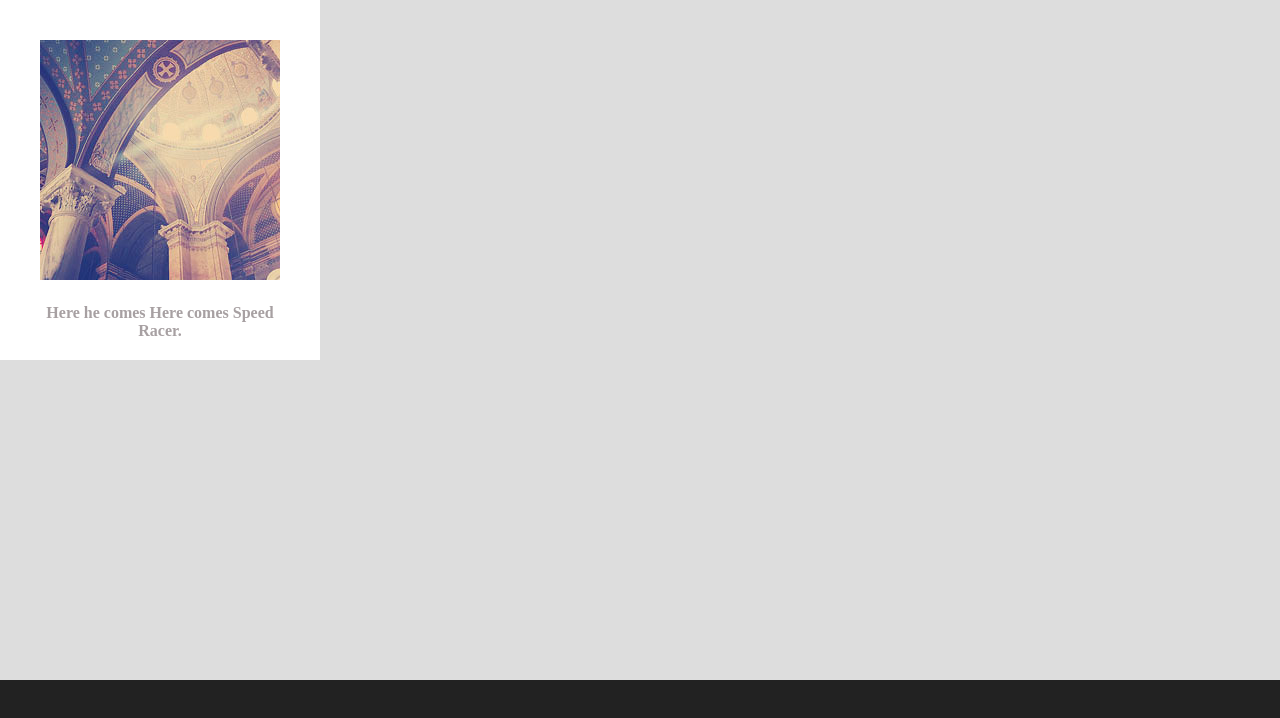
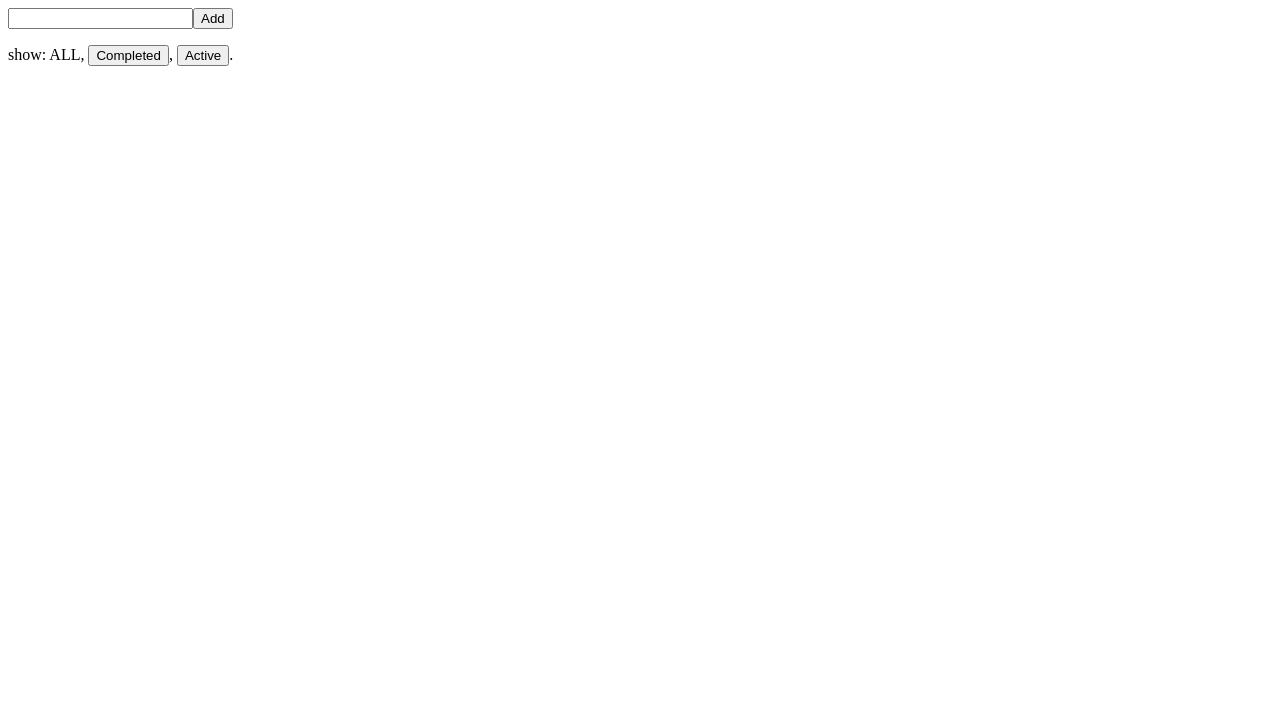
Before and after one commit to HeeBooo/react-gallery, a React app: page / in a window 1280 px wide. Shown: the top 718 px of the page. Built offline with nearby package versions, Linux system fonts and the light colour scheme.

Commit message:
add some new files

```diff
--- a/package.json
+++ b/package.json
@@ -30,9 +30,12 @@
     "postcss-flexbugs-fixes": "3.2.0",
     "postcss-loader": "2.0.6",
     "promise": "8.0.1",
+    "prop-types": "^15.6.0",
     "react": "^16.0.0",
     "react-dev-utils": "^4.1.0",
     "react-dom": "^16.0.0",
+    "react-redux": "^5.0.6",
+    "redux": "^3.7.2",
     "style-loader": "0.18.2",
     "sw-precache-webpack-plugin": "0.11.4",
     "url-loader": "0.5.9",
@@ -49,6 +52,7 @@
   "devDependencies": {
     "echarts": "^3.7.2",
     "node-sass": "^4.5.3",
+    "redux-devtools": "^3.4.0",
     "sass-loader": "^6.0.6"
   },
   "jest": {
--- /dev/null
+++ b/src/actions.js
@@ -0,0 +1,35 @@
+// action类型
+const ADD_TODO = 'ADD_TODO';
+const COMPLETE_TODO = 'COMPLETE_TODO';
+const SET_VISIBILITY_FILTER = 'SET_VISIBILITY_FILTER';
+
+// 其他常量
+const VisibilityFilters = {
+    SHOW_ALL: 'SHOW_ALL',
+    SHOW_COMPLETED: 'SHOW_COMPLETED',
+    SHOW_ACTIVE: 'SHOW_ACTIVE'
+  };
+
+// action 创建函数
+function addTodo(text) {
+    return {
+        type: COMPLETE_TODO,
+        text
+    }
+};
+
+function completeTodo(index) {
+    return {
+        type: COMPLETE_TODO,
+        index
+    }
+};
+
+function setVisibilityFilter(filter) {
+    return {
+        type: SET_VISIBILITY_FILTER,
+        filter
+    }
+};
+
+export {ADD_TODO, COMPLETE_TODO, SET_VISIBILITY_FILTER, VisibilityFilters, addTodo, completeTodo, setVisibilityFilter};
--- /dev/null
+++ b/src/components/AddTodo.js
@@ -0,0 +1,28 @@
+import React, { Component } from 'react';
+import ReactDOM from 'react-dom';
+import PropTypes from 'prop-types';
+
+
+class AddTodo extends Component {
+    handleClick (e) {
+        const node = ReactDOM.findDOMNode(this.refs.input);
+        console.log(node);
+        const text = node.value.trim();
+        console.log(text);
+        this.props.onAddClick(text);
+        node.value = '';
+    }
+    render () {
+        return (
+            <div>
+                <input type="text" ref="input" />
+                <button onClick={e => this.handleClick(e)}>Add</button>
+            </div>
+        )
+    }
+}
+
+AddTodo.propTypes= {
+    onAddClick: PropTypes.func.isRequired
+}
+export default AddTodo;
--- /dev/null
+++ b/src/components/App.js
@@ -0,0 +1,58 @@
+import React, { Component } from 'react';
+import { connect } from 'react-redux';
+import { addTodo, completeTodo, setVisibilityFilter, VisibilityFilters } from '../actions';
+import PropTypes from 'prop-types';
+
+import AddTodo from './AddTodo';
+import TodoList  from './TodoList';
+import Footer  from './Footer';
+
+class App extends Component {
+    render () {
+        const { dispatch, visibleTodos, visibilityFilter } = this.props;
+        return (
+            <div>
+                <AddTodo onAddClick={text => dispatch(addTodo(text))} />
+                <TodoList todos = {visibleTodos}
+                    onTodoClick={index => dispatch(completeTodo(index))}
+                />
+                <Footer filter={visibilityFilter} onFilterChange={nextFilter => dispatch(setVisibilityFilter(nextFilter))} />
+            </div>
+        )
+    }
+}
+
+App.propTypes = {
+    visibleTodos: PropTypes.arrayOf(PropTypes.shape({
+        text: PropTypes.string.isRequired,
+        completed: PropTypes.bool.isRequired
+    }).isRequired).isRequired,
+    visibilityFilter: PropTypes.oneOf([
+        'SHOW_ALL',
+        'SHOW_COMPLETED',
+        'SHOW_ACTIVE'
+    ]).isRequired
+}
+
+function selectTodos(todos, filter) {
+    switch (filter) {
+        case VisibilityFilters.SHOW_ALL:
+            return todos;
+        case VisibilityFilters.SHOW_COMPLETED:
+            return todos.filter(todo => todo.completed)
+        case VisibilityFilters.SHOW_ACTIVE:
+            return todos.filter(todo => !todo.completed);
+        default:
+            return;
+    }
+}
+
+function select(state) {
+    return {
+      visibleTodos: selectTodos(state.todos, state.visibilityFilter),
+      visibilityFilter: state.visibilityFilter
+    }
+}
+
+// 包装 component ，注入 dispatch 和 state 到其默认的 connect(select)(App) 中；
+export default connect(select)(App);
--- /dev/null
+++ b/src/components/Footer.js
@@ -0,0 +1,44 @@
+import React, { Component } from 'react';
+import PropTypes from 'prop-types';
+
+class Footer extends Component {
+    renderFilter (filter, name) {
+        if (filter === this.props.filter) {
+            return name;
+        }
+
+        return (
+            <button onClick={e => {
+                e.preventDefault();
+                this.props.onFilterChange(filter);
+            }}>
+                {name}
+            </button>
+        )
+    };
+
+    render () {
+        return (
+            <p>
+                show: {' '}
+                {this.renderFilter('SHOW_ALL', 'ALL')}
+                {', '}
+                {this.renderFilter('SHOW_COMPLETED', 'Completed')}
+                {', '}
+                {this.renderFilter('SHOW_ACTIVE', 'Active')}
+                .
+            </p>
+        )
+    }
+}
+
+Footer.propTypes = {
+    onFilterChange: PropTypes.func.isRequired,
+    filter: PropTypes.oneOf([
+      'SHOW_ALL',
+      'SHOW_COMPLETED',
+      'SHOW_ACTIVE'
+    ]).isRequired
+  };
+
+  export default Footer;
--- /dev/null
+++ b/src/components/Todo.js
@@ -0,0 +1,25 @@
+import React, { Component } from 'react';
+import PropTypes from 'prop-types';
+
+class Todo extends Component {
+    render () {
+        return (
+            <li onClick={this.props.onClick}
+                style={{
+                    textDecoration: this.props.completed ? 'line-throug' : 'none',
+                    cursor: this.props.completed ? 'defautl' : 'pointer'
+                }}
+            >
+            {this.props.text}
+            </li>
+        )
+    }
+}
+
+Todo.propTypes = {
+    onClick: PropTypes.func.isRequired,
+    text: PropTypes.string.isRequired,
+    completed: PropTypes.bool.isRequired
+}
+
+export default Todo;
--- /dev/null
+++ b/src/components/TodoList.js
@@ -0,0 +1,33 @@
+import React, { Component } from 'react';
+import PropTypes from 'prop-types';
+
+import Todo from './Todo';
+
+class TodoList extends Component {
+    render () {
+        return (
+            <ul>
+                {
+                    this.props.todos.map((todo, index) => {
+                        return (
+                            <Todo {...todo}
+                                  key={index}
+                                  onClick={() => this.props.onToDoClick(index)}
+                            />
+                        )
+                    })
+                }
+            </ul>
+        )
+    }
+}
+
+TodoList.propTypes= {
+    onTodoClick: PropTypes.func.isRequired,
+    todos: PropTypes.arrayOf(PropTypes.shape({
+        text: PropTypes.string.isRequired,
+        completed: PropTypes.bool.isRequired
+    }).isRequired).isRequired
+}
+
+export default TodoList;
--- a/src/index.js
+++ b/src/index.js
@@ -1,8 +1,19 @@
 import React from 'react';
 import ReactDOM from 'react-dom';
-import Gallery from './components/gallery'
+import { createStore } from 'redux'
+import { Provider } from 'react-redux'
+
+// import Gallery from './components/Gallery';
+import App from './components/App';
+import todoApp from './reducers';
+
+let store = createStore(todoApp),
+    rootElement = document.getElementById('root');
+
 
 ReactDOM.render(
-    <Gallery />,
-    document.getElementById('root')
+    <Provider store={store}>
+        <App />
+    </Provider>,
+    rootElement
 )
--- /dev/null
+++ b/src/reducers.js
@@ -0,0 +1,42 @@
+import { combineReducers } from 'redux';
+import { ADD_TODO, COMPLETE_TODO, SET_VISIBILITY_FILTER, VisibilityFilters } from './actions';
+const { SHOW_ALL } = VisibilityFilters;
+
+function visibilityFilter(state = SHOW_ALL, action) {
+    switch (action.type) {
+        case SET_VISIBILITY_FILTER:
+            return action.filter;
+        default:
+            return state
+    }
+}
+
+function todos(state = [], action) {
+    switch (action.type) {
+        case ADD_TODO:
+            return [
+                ...state,
+                {
+                    text: action.text,
+                    completed: false
+                }
+            ];
+        case COMPLETE_TODO:
+            return [
+                ...state.slice(0, action.index),
+                Object.assign({}, state[action.index], {
+                    completed: true
+                }),
+                ...state.slice(action.index + 1)
+            ]
+        default:
+            return state
+    }
+}
+
+const todoApp = combineReducers({
+    visibilityFilter,
+    todos
+  })
+
+  export default todoApp
```
